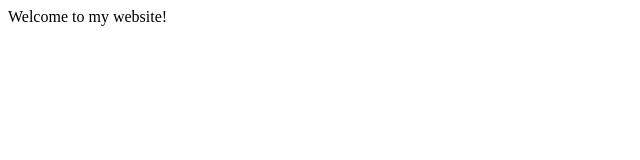
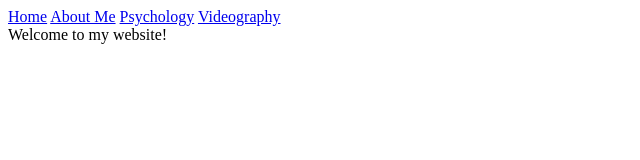
Before and after one commit to akeefe83/akeefe83.github.io, a plain HTML site: page home.html in a window 1280 px wide. Shown: the whole page, without its empty margins (0-640 px from the left). Drawn offline with Linux system fonts and the light colour scheme.

Commit message:
added basic navbar and about me

```diff
--- a/home.html
+++ b/home.html
@@ -5,6 +5,13 @@
         <title>Home</title>
     </head>
 
+    <div id="navbar">
+        <a href="/home.html">Home</a>
+        <a href="personal.html">About Me</a>
+        <a href="/psych.html">Psychology</a>
+        <a href="/video.html">Videography</a>
+    </div>
+
     <body>
         Welcome to my website!
     </body>
```
Also changed, not shown: personal.html (added, +11 -0 lines).
